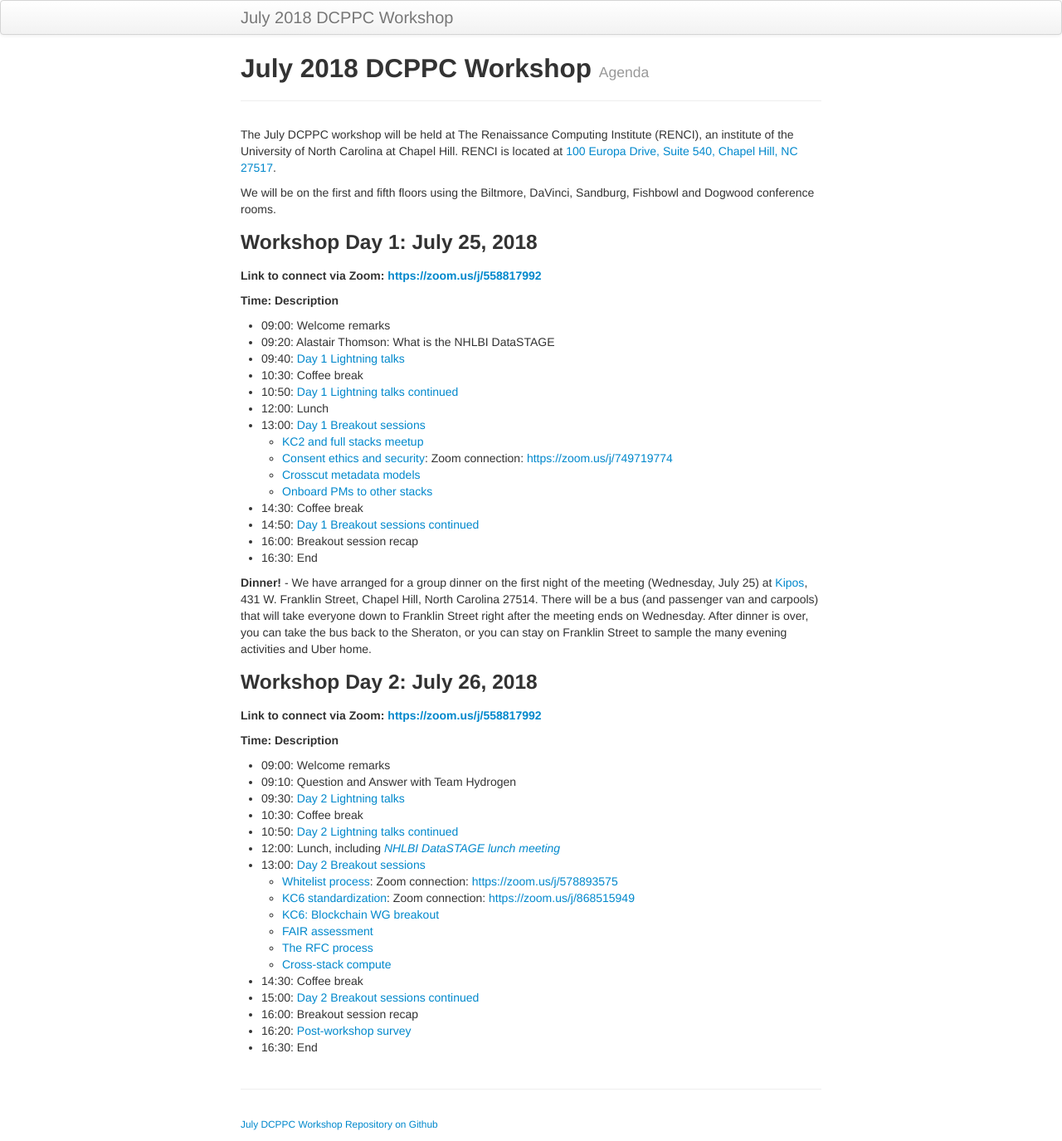
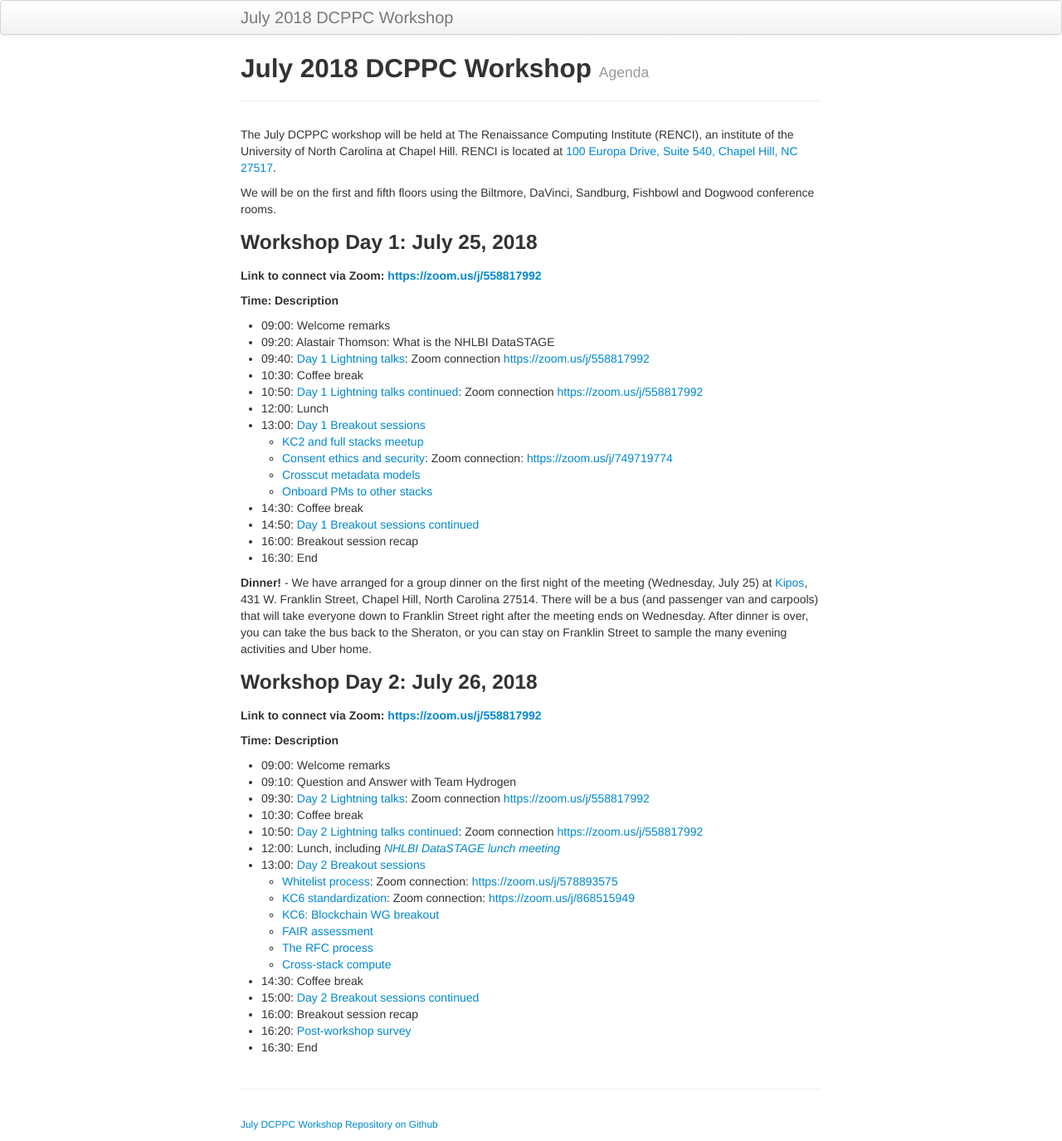
Before and after one commit to dcppc/2018-july-workshop, a Jekyll site: the page built from docs/agenda.md, in a window 1280 px wide. Shown: the whole page at 83% size. Built offline with Jekyll 4.4.1, drawn with Linux system fonts in a browser that asks for light colours.

Commit message:
more links to zoom

```diff
--- a/docs/agenda.md
+++ b/docs/agenda.md
@@ -11,14 +11,14 @@ We will be on the first and fifth floors using the Biltmore, DaVinci, Sandburg,
 
 ### Workshop Day 1: July 25, 2018
 
-**Link to connect via Zoom: [https://zoom.us/j/558817992](https://zoom.us/j/562256926)**
+**Link to connect via Zoom: [https://zoom.us/j/558817992](https://zoom.us/j/558817992)**
 
 **Time: Description**
 - 09:00: Welcome remarks
 - 09:20: Alastair Thomson: What is the NHLBI DataSTAGE
-- 09:40: [Day 1 Lightning talks](https://github.com/dcppc/2018-july-workshop/issues/4)
+- 09:40: [Day 1 Lightning talks](https://github.com/dcppc/2018-july-workshop/issues/4): Zoom connection <https://zoom.us/j/558817992>
 - 10:30: Coffee break
-- 10:50: [Day 1 Lightning talks continued](https://github.com/dcppc/2018-july-workshop/issues/4)
+- 10:50: [Day 1 Lightning talks continued](https://github.com/dcppc/2018-july-workshop/issues/4): Zoom connection <https://zoom.us/j/558817992>
 - 12:00: Lunch
 - 13:00: [Day 1 Breakout sessions](https://github.com/dcppc/2018-july-workshop/issues?utf8=✓&q=is%3Aopen+label%3A%22Day+1%22+label%3A%22proposed+session%22+)
 	- [KC2 and full stacks meetup](https://github.com/dcppc/2018-july-workshop/issues/6)
@@ -35,14 +35,14 @@ We will be on the first and fifth floors using the Biltmore, DaVinci, Sandburg,
 
 ### Workshop Day 2:  July 26, 2018
 
-**Link to connect via Zoom: [https://zoom.us/j/558817992](https://zoom.us/j/562256926)**
+**Link to connect via Zoom: [https://zoom.us/j/558817992](https://zoom.us/j/558817992)**
 
 **Time: Description**
 - 09:00: Welcome remarks
 - 09:10: Question and Answer with Team Hydrogen
-- 09:30: [Day 2 Lightning talks](https://github.com/dcppc/2018-july-workshop/issues/5)
+- 09:30: [Day 2 Lightning talks](https://github.com/dcppc/2018-july-workshop/issues/5): Zoom connection <https://zoom.us/j/558817992>
 - 10:30: Coffee break
-- 10:50: [Day 2 Lightning talks continued](https://github.com/dcppc/2018-july-workshop/issues/5)
+- 10:50: [Day 2 Lightning talks continued](https://github.com/dcppc/2018-july-workshop/issues/5): Zoom connection <https://zoom.us/j/558817992>
 - 12:00: Lunch, including [*NHLBI DataSTAGE lunch meeting*](https://github.com/dcppc/2018-july-workshop/issues/9)
 - 13:00: [Day 2 Breakout sessions](https://github.com/dcppc/2018-july-workshop/issues?utf8=✓&q=is%3Aopen+label%3A%22Day+2%22+label%3A%22proposed+session%22+)
 	- [Whitelist process](https://github.com/dcppc/2018-july-workshop/issues/17): Zoom connection: [https://zoom.us/j/578893575](https://zoom.us/j/578893575)
```
